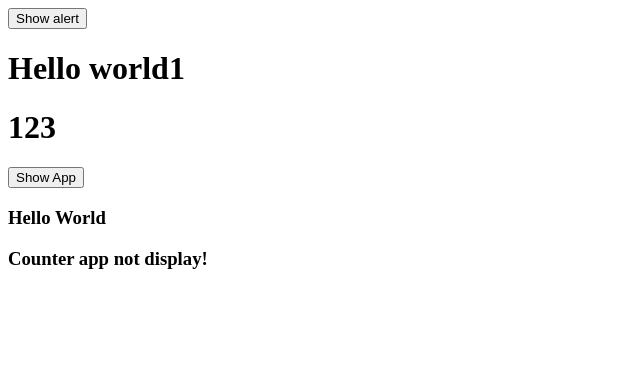
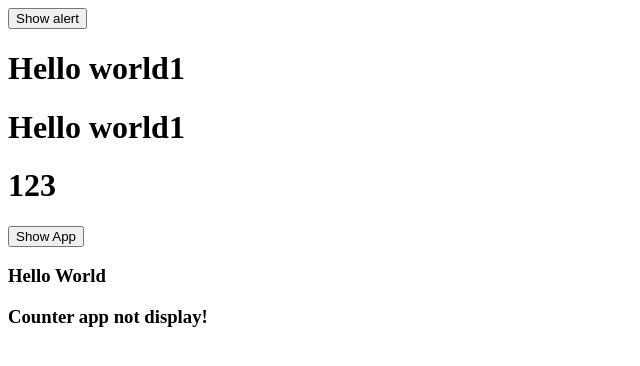
Before and after one commit to Demo-Cong-Cu-Phat-Trien-Phan-Mem/demo-cong-cu-phat-trien-phan-mem, a React (Create React App) app: page / in a window 1280 px wide. Shown: the top 366 px of the page, without its empty margins (0-640 px from the left). Built offline with nearby package versions, Linux system fonts and the light colour scheme.

Commit message:
Update App.js

```diff
--- a/src/App.js
+++ b/src/App.js
@@ -19,7 +19,9 @@ function App() {
       >
         Show alert
       </button>
+
       <h1>Hello world1</h1>
+<h1>Hello world1</h1>
       <h1>123</h1>
       <button onClick={showCounterApp}>Show App</button>
 
```
